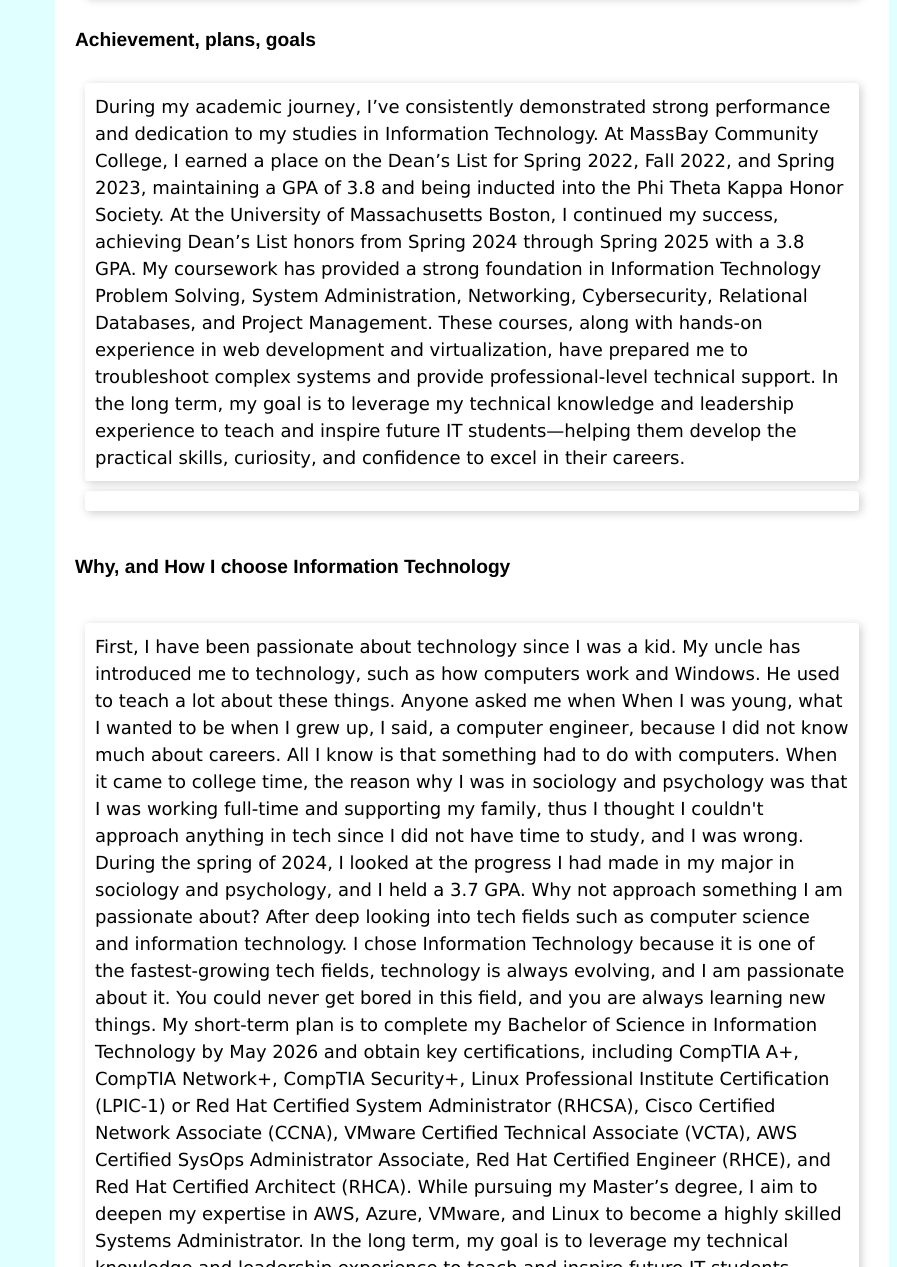
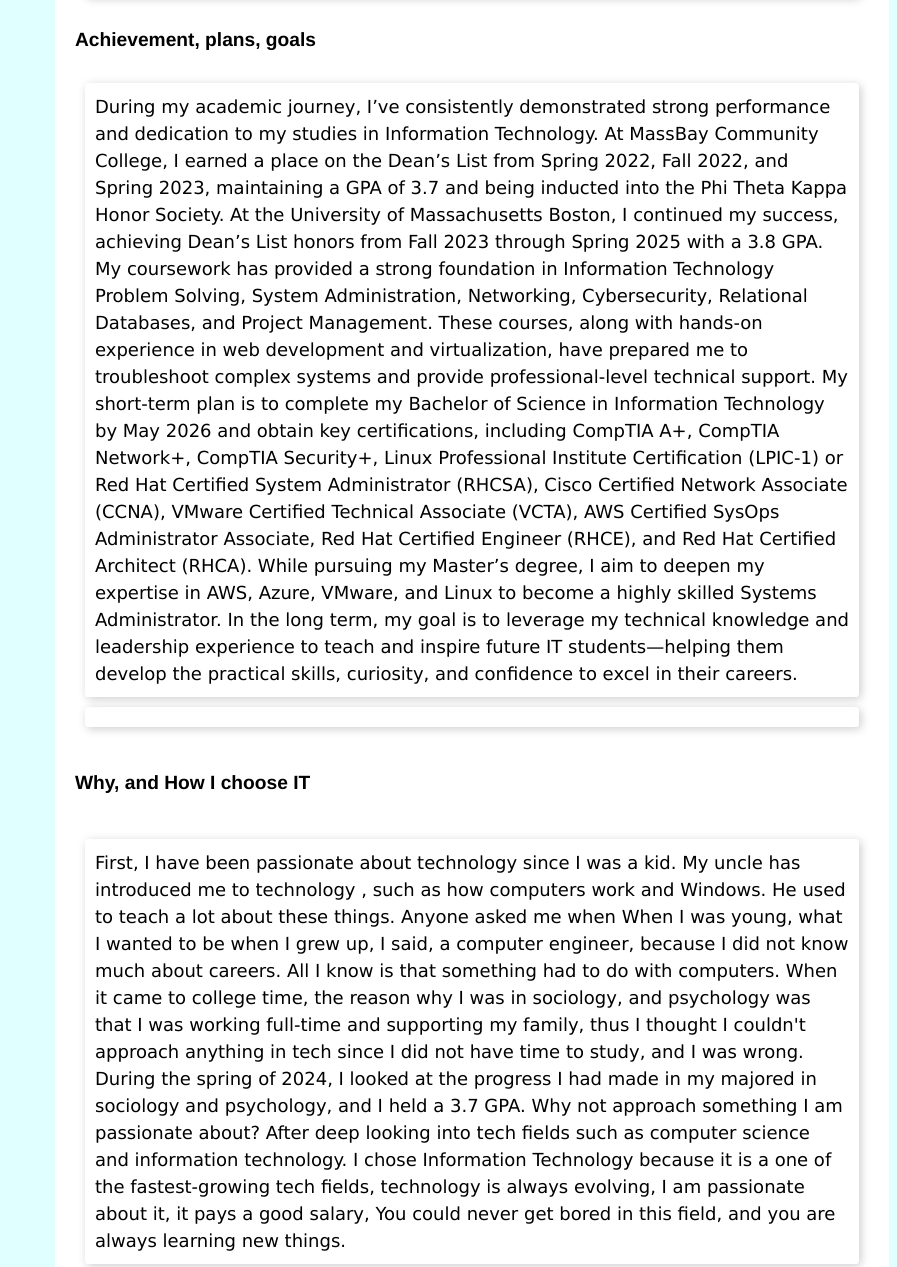
Before and after one commit to MarkHanna2026/Mark-Hanna-s-Website, a plain HTML site: page Mark.html in a window 1280 px wide. Shown: the part 1950-3217 px from the top of the page, without its empty margins (383-1280 px from the left). Drawn offline with Linux system fonts and the light colour scheme.

Commit message:
Update Mark.html

```diff
--- a/Mark.html
+++ b/Mark.html
@@ -83,32 +83,30 @@
             </p>
             <!--Achievement, plans, goals-->
             <h5>Achievement, plans, goals</h5>
-            <p> During my academic journey, I’ve consistently demonstrated strong performance and dedication to my studies in Information Technology.
-               At MassBay Community College, I earned a place on the Dean’s List for Spring 2022, Fall 2022, and Spring 2023, maintaining a GPA of 3.8 and being inducted into the Phi Theta Kappa Honor Society.
-               At the University of Massachusetts Boston, I continued my success, achieving Dean’s List honors from Spring 2024 through Spring 2025 with a 3.8 GPA.
-               My coursework has provided a strong foundation in Information Technology Problem Solving, System Administration, Networking, Cybersecurity, Relational Databases, and Project Management.
-These courses, along with hands-on experience in web development and virtualization, have prepared me to troubleshoot complex systems and provide professional-level technical support.
-
-In the long term, my goal is to leverage my technical knowledge and leadership experience to teach and inspire future IT students—helping them develop the practical skills, curiosity, and confidence to excel in their careers.
-</p>
+            <p>During my academic journey, I’ve consistently demonstrated strong performance and dedication to my studies in Information Technology.
+                  At MassBay Community College, I earned a place on the Dean’s List from Spring 2022, Fall 2022, and Spring 2023, maintaining a GPA of 3.7 and being inducted into the Phi Theta Kappa Honor Society.
+                  At the University of Massachusetts Boston, I continued my success, achieving Dean’s List honors from Fall 2023 through Spring 2025 with a 3.8 GPA.
+                  My coursework has provided a strong foundation in Information Technology Problem Solving, System Administration, Networking, Cybersecurity, Relational Databases, and Project Management.
+                  These courses, along with hands-on experience in web development and virtualization, have prepared me to troubleshoot complex systems and provide professional-level technical support.
+                  My short-term plan is to complete my Bachelor of Science in Information Technology by May 2026 and obtain key certifications, including CompTIA A+, CompTIA Network+, CompTIA Security+,
+                  Linux Professional Institute Certification (LPIC-1) or Red Hat Certified System Administrator (RHCSA), Cisco Certified Network Associate (CCNA),
+                  VMware Certified Technical Associate (VCTA), AWS Certified SysOps Administrator Associate, Red Hat Certified Engineer (RHCE), and Red Hat Certified Architect (RHCA).
+                  While pursuing my Master’s degree, I aim to deepen my expertise in AWS, Azure, VMware, and Linux to become a highly skilled Systems Administrator.
+                  In the long term, my goal is to leverage my technical knowledge and leadership experience to teach and inspire future IT students—helping them develop the practical skills, curiosity, and confidence to excel in their careers.
+            </p>
             </p>
             <!--Why, and How I choose IT-->
-            <h6>Why, and How I choose Information Technology </h6>
-            <p>First, I have been passionate about technology since I was a kid. My uncle has introduced me to technology, such as how computers work and Windows. He used to teach a lot about these things. Anyone asked me when
+            <h6>Why, and How I choose IT</h6>
+            <p>First, I have been passionate about technology since I was a kid. My uncle has introduced me to technology
+               , such as how computers work and Windows. He used to teach a lot about these things. Anyone asked me when
                When I was young, what I wanted to be when I grew up, I said, a computer engineer, because I did not know much about careers.
-               All I know is that something had to do with computers. When it came to college time, the reason why I was in sociology and
+               All I know is that something had to do with computers. When it came to college time, the reason why I was in sociology, and
                psychology was that I was working full-time and supporting my family, thus I thought I couldn't approach anything in
                tech since I did not have time to study, and I was wrong. During the spring of 2024, I looked at the progress I had made in my
-               major in sociology and psychology, and I held a 3.7 GPA.  Why not approach something I am passionate about? After deep looking
-               into tech fields such as computer science and information technology. I chose Information Technology because it is one
-               of the fastest-growing tech fields, technology is always evolving, and I am passionate about it.
+               majored in sociology and psychology, and I held a 3.7 GPA.  Why not approach something I am passionate about? After deep looking
+               into tech fields such as computer science and information technology. I chose Information Technology because it is a one
+               of the fastest-growing tech fields, technology is always evolving, I am passionate about it, it pays a good salary,
                You could never get bored in this field, and you are always learning new things.
-               My short-term plan is to complete my Bachelor of Science in Information Technology by May 2026 and obtain key certifications, including CompTIA A+, CompTIA Network+, CompTIA Security+,
-               Linux Professional Institute Certification (LPIC-1) or Red Hat Certified System Administrator (RHCSA), Cisco Certified Network Associate (CCNA),
-               VMware Certified Technical Associate (VCTA), AWS Certified SysOps Administrator Associate, Red Hat Certified Engineer (RHCE), and Red Hat Certified Architect (RHCA).
-               While pursuing my Master’s degree, I aim to deepen my expertise in AWS, Azure, VMware, and Linux to become a highly skilled Systems Administrator.
-               In the long term, my goal is to leverage my technical knowledge and leadership experience to teach and inspire future IT students—helping them develop the practical skills, curiosity, and confidence to excel in their careers.
-            </p>
             </p>
             <!--My List of personal goals after graduation in order-->
             <h6>List of personal goals after graduation</h6>
@@ -119,7 +117,7 @@ In the long term, my goal is to leverage my technical knowledge and leadership e
                <li>Get my first IT Job in system administration&excl;</li>
                <li>Retire my mom&excl;</li>
                <li>Get Married and have kids&excl;</li>
-               <li>By a house and my dream car, which is a Lexus RC-F&excl;</li>
+               <li>By a house and my dream car, which is a Lexus RCF&excl;</li>
             </ol>
             </article>
         </main>
```
